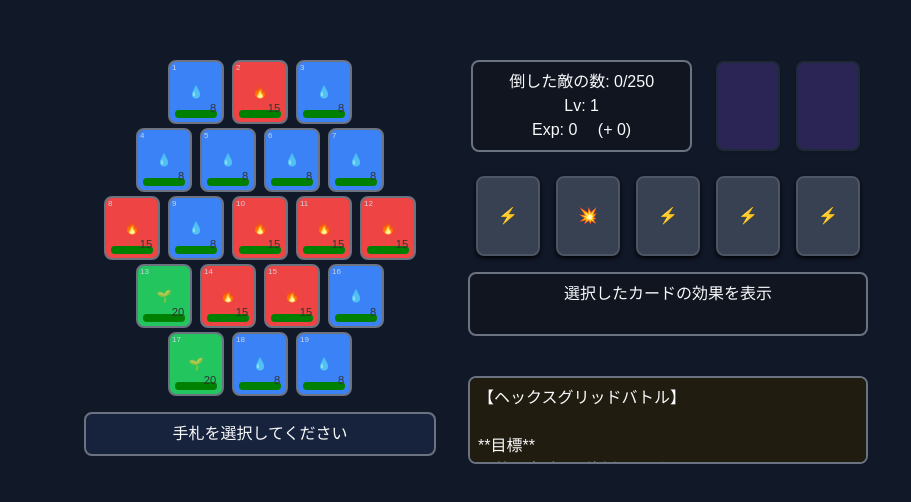
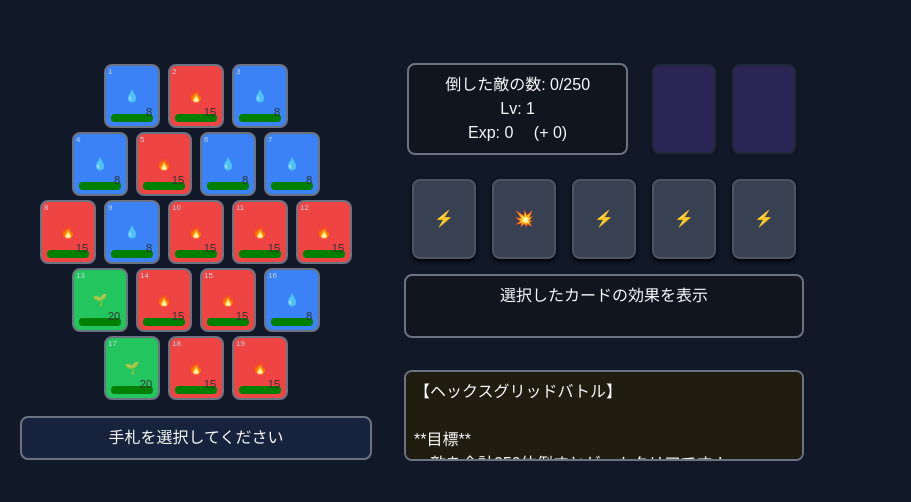
Before and after one commit to shiumai-4/hexgridbattle, a plain HTML site: page index.html in a window 1280 px wide. Shown: the part 132-634 px from the top of the page, without its empty margins (0-911 px from the left). Drawn offline with nearby package versions, Linux system fonts and the light colour scheme.

Commit message:
Update index.html
UIレイアウト調整、バランス調整

```diff
--- a/index.html
+++ b/index.html
@@ -9,7 +9,7 @@
     <script src="https://cdn.tailwindcss.com"></script>
     <style>
         body {font-family: 'Arial', sans-serif;margin: 0;padding: 0;background-color: #111827;color: #f9fafb;display: flex;justify-content: center;align-items: center;min-height: 100vh;background-size: cover;background-position: center;flex-direction: column;}
-        #game-container {display: flex;flex-direction: row;align-items: flex-start;padding: 1.25rem;max-width: 90%;width: 100%;box-sizing: border-box;}
+        #game-container {display: flex;flex-direction: row;align-items: center;padding: 1.25rem;max-width: 100%;width: 100%;box-sizing: border-box;}
         #board-container {display: flex;flex-direction: column;align-items: center;margin-bottom: 0.75rem;width: 100%;max-width: 600px;margin-right: 2rem;}
         .row {display: flex;justify-content: center;margin-bottom: 0.25rem;width: 100%;}
         .hex-cell {width: 56px;height: 64px;display: flex;justify-content: center;align-items: center;margin: 0 0.25rem;border-radius: 0.5rem;font-size: 0.75rem;position: relative;animation: new-ally-fade-in 0.3s ease-out forwards;}
@@ -22,8 +22,8 @@
         #message-box {background-color: #17233c;color: #f9fafb;padding: 0.5rem;margin-bottom: 0.75rem;border-radius: 0.5rem;text-align: center;width: 100%;max-width: 600px;border: 2px solid;border-color: #6b7280;}
         .message-box-clear { background-color: #ffe35a !important; color: #062b08 !important; border-color: #fbaf21 !important; }
         .message-box-gameover { background-color: #aa2ac0 !important; color: #f3ffae !important; border-color: #f398ff !important; }
-        #right-container {display: flex;flex-direction: column;align-items: center;margin-left: 2rem;}
-        #card-description {background-color: #101520;color: #f9fafb;height: 4.0rem;padding: 0.5rem;margin-bottom: 2.5rem;border-radius: 0.5rem;text-align: center;width: 100%;max-width: 400px;border: 2px solid;border-color: #6b7280;white-space: pre-line;}
+        #right-container {display: flex;flex-direction: column;align-items: center;margin-left: 2rem;padding-right: 1rem;}
+        #card-description {background-color: #101520;color: #f9fafb;height: 4.0rem;padding: 0.5rem;margin-bottom: 2rem;border-radius: 0.5rem;text-align: center;width: 100%;max-width: 400px;border: 2px solid;border-color: #6b7280;white-space: pre-line;}
         #hand-container {display: flex;justify-content: center;margin-bottom: 0.95rem;width: 100%;max-width: 600px;}
         .card {width: 64px;height: 80px;display: flex;justify-content: center;align-items: center;margin: 0 0.5rem;cursor: pointer;border-radius: 0.5rem;box-shadow: 0 0.125rem 0.25rem rgba(0, 0, 0.2);transition: transform 0.2s ease-in-out, box-shadow 0.2s ease-in-out;font-size: 1rem;background-color: #374151;color: #f9fafb;border: 2px solid;border-color: #4b5563;}
         .card:hover {transform: scale(1.2);box-shadow: 0 0.25rem 0.75rem rgba(0, 0, 0.3);}
@@ -40,7 +40,7 @@
         .hp-fill {height: 100%;background-color: #86ef7d;border-radius: 0.25rem;width: 100%;}
         .hp-text {position: absolute;top: -0.6rem;right: 0.04rem;font-size: 0.7rem;color: #333;z-index: 1;}
         .damage-text {font-size: 0.9rem; }
-        #game-explanation { height: 5.5em; overflow-y: auto; border: 2px solid #6b7280; background-color: #201c10; color: #f9fafb; padding: 0.5rem; border-radius: 0.5rem;  white-space: pre-line; text-align: left; margin-bottom: 0.75rem; max-width: 400px; width: 100%; box-sizing: border-box;}
+        #game-explanation { height: 5.7em; overflow-y: auto; border: 2px solid #6b7280; background-color: #201c10; color: #f9fafb; padding: 0.5rem; border-radius: 0.5rem;  white-space: pre-line; text-align: left; margin-bottom: 0.75rem; max-width: 400px; width: 100%; box-sizing: border-box;}
         @keyframes new-ally-fade-in { 0% { opacity: 0.5; transform: scale(0.8); } 100% { opacity: 1; transform: scale(1); } }
         .disabled-overlay { opacity: 0.5; pointer-events: none; }
     </style>
@@ -126,21 +126,21 @@
             killTarget: 250,
             killsPerLevel: 5,
             levelUpThreshold: 50,
-            enemySpawnRatesInitial: [0.3, 0.6, 0, 0.1 ,0],
+            enemySpawnRatesInitial: [0.4, 0.5, 0, 0.1 ,0],
             midGameRatesCount: 35,
-            enemySpawnRatesMidGame: [0.35, 0.35, 0, 0.30, 0],
+            enemySpawnRatesMidGame: [0.35, 0.45, 0, 0.2, 0],
             finalGameRatesCount: 125,
             enemySpawnRatesFinalGame: [0.25, 0.25, 0.25, 0.25, 0],
             bossThresholdInitial: 50,
-            bossThresholdIncrement: 30,
+            bossThresholdIncrement: 25,
             chainDamageMultiplier: 0.8,
             splashDamageMultiplier: 2,
             experiencePerKill: 10,
             experienceChainBonus: 4,
             cardDescriptions: {
-                '⚡️': '⚡️：電撃。隣接する同じ種類の敵に連鎖ダメージ。',
+                '⚡️': '⚡️：電撃。隣接する同じ種類の敵に追加ダメージ。',
                 '🗡️': '🗡️：斬撃。敵の最大HPの1/5の追加ダメージ。',
-                '💥': '💥：爆発。周囲の敵の数に応じて分散ダメージ。'
+                '💥': '💥：爆発。周囲の敵の数に応じて追加ダメージ。'
             },
             baseDamage: {
                 '⚡️': 10,
@@ -149,9 +149,9 @@
             },
             specialCardTypes: ['💀', '🦠', '🌊'],
             specialCardDescriptions: {
-                '💀': '💀：呪縛。全ての同じ種類の敵に呪縛ダメージ。',
-                '🦠': '🦠：感染。隣接する敵を同化させ感染ダメージ。',
-                '🌊': '🌊：津波。全ての敵に津波ダメージ。'
+                '💀': '💀：呪縛。全ての同じ種類の敵にダメージ。',
+                '🦠': '🦠：感染。隣接する敵を同化させダメージ。',
+                '🌊': '🌊：津波。全ての敵にダメージ。'
             },
             specialCardBaseDamage: {
                 '💀': 20,
@@ -183,7 +183,7 @@
             turn: 1,
             specialHand: [null, null],
             specialCardChargeCounter: 0,
-            specialCardChargeThreshold: 300,
+            specialCardChargeThreshold: 400,
             emptySlotsPreviousTurn: [],
             emptySlotsCurrentTurn: []
         };
@@ -328,7 +328,7 @@
             if (generateEnemyType != '👿'){
                 gameState.bossExtraHpTimes = 0;
             } else {
-                gameState.bossExtraHpTimes = 1;
+                gameState.bossExtraHpTimes = 2;
             }
             const newHp = gameSettings.enemyHpValues[enemyType] + Math.floor(gameState.killCount / 5) * 3 + gameState.playerLevel * gameState.bossExtraHpTimes;
             gameState.board[slotIndex] = {
@@ -650,7 +650,7 @@
                         adjacentSlots.forEach(adjIndex => {
                             if (gameState.board[adjIndex] && !gameState.board[adjIndex].empty) {
                                 gameState.board[adjIndex].enemy.type = targetEnemyType;
-                                gameState.board[adjIndex].enemy.hp -= baseDamage;
+                                gameState.board[adjIndex].enemy.hp -= Math.floor(baseDamage * 0.3);
                                 if (gameState.board[adjIndex].enemy.hp <= 0) {
                                     gameState.board[adjIndex].empty = true;
                                     enemiesKilled++;
```
